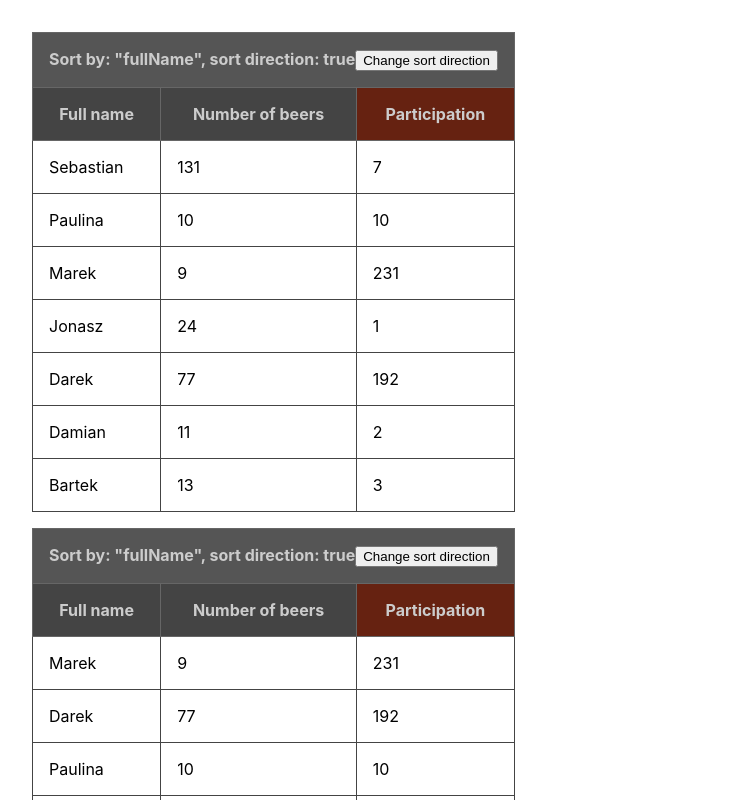
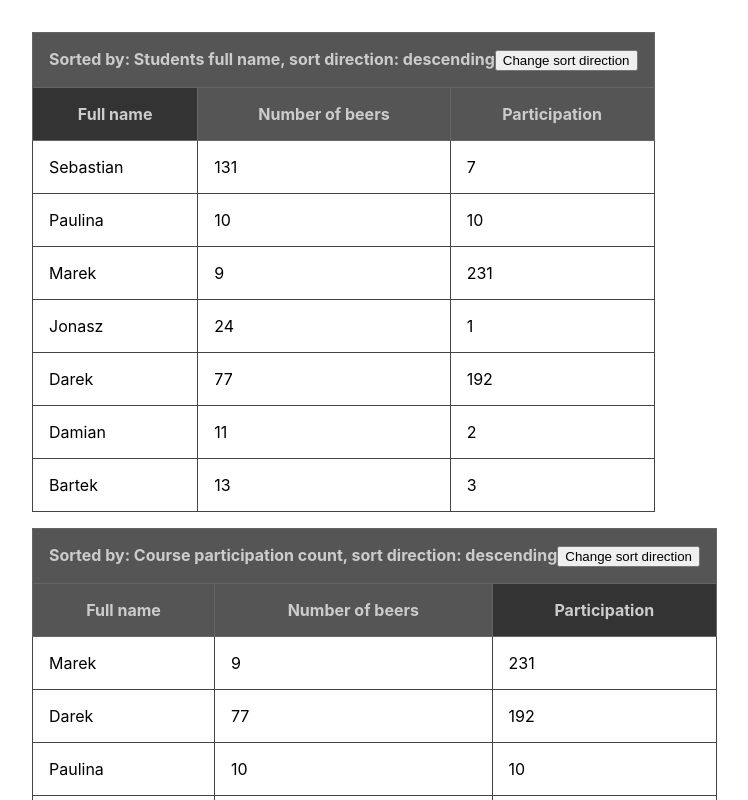
Before and after one commit to argasek/codebrainers-2020-09, a React (Create React App) app: page / in a window 1280 px wide. Shown: the top 800 px of the page, without its empty margins (0-748 px from the left). Built offline with nearby package versions, Linux system fonts and the light colour scheme.

Commit message:
Modify style by merging with exercise-07.

```diff
--- a/src/components/StudentList.js
+++ b/src/components/StudentList.js
@@ -8,6 +8,11 @@ function StudentList(props) {
     const sortDirection = props.sortDirection;
     const multiplier = sortDirection ? 1 : -1;
     const {directionButton} = props;
+    const sortDirectionPrint = sortDirection ? 'ascending' : 'descending';
+    const customSortNames =
+        sortBy === "fullName" ? "Student\s full name" :
+            sortBy === "numberOfBeers" ? "Number of beers" :
+                sortBy === "participationCount" ? "Course participation count" : "no";
 
 
     const sortedStudents = students.sort((student1, student2) => {
@@ -27,17 +32,30 @@ function StudentList(props) {
         <table className='student-table' cellSpacing="0" cellPadding="0">
             <thead>
             <tr>
-                <th colSpan={3} style={{backgroundColor: '#555'}}>Sort by: "fullName", sort direction: true
-                <button
-                    onClick={directionButton}
-                >Change sort direction</button>
+                <th colspan={3} style={{backgroundColor: '#555'}}>Sorted by: {customSortNames},
+                    sort direction: {sortDirectionPrint}
+                    <button
+                        onClick={directionButton}
+                    >Change sort direction
+                    </button>
                 </th>
             </tr>
+
             <tr>
-                <th>Full name</th>
-                <th>Number of beers</th>
-                <th style={{backgroundColor: '#621'}}>Participation</th>
+                <th style={sortBy === "fullName" ? {backgroundColor: '#333'} : {backgroundColor: '#555'}}>
+                    Full
+                    name
+                </th>
+                <th style={sortBy === "numberOfBeers" ? {backgroundColor: '#333'} : {backgroundColor: '#555'}}>
+                    Number
+                    of
+                    beers
+                </th>
+                <th style={sortBy === "participationCount" ? {backgroundColor: '#333'} : {backgroundColor: '#555'}}>
+                    Participation
+                </th>
             </tr>
+
             </thead>
             <tbody>
             {
```
